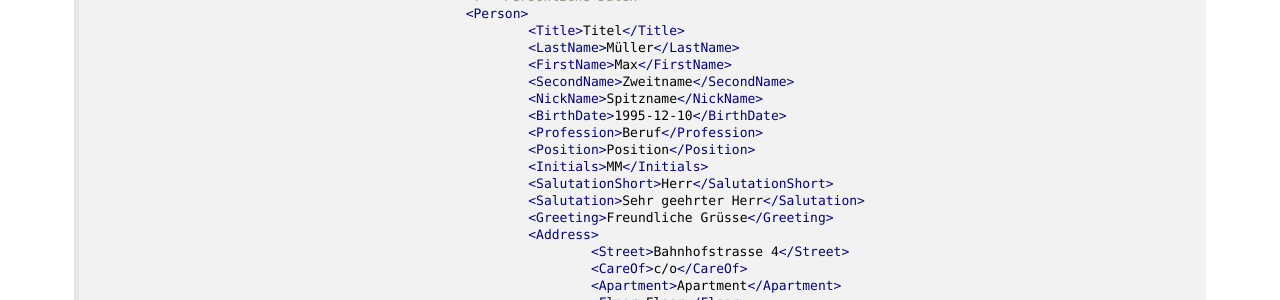
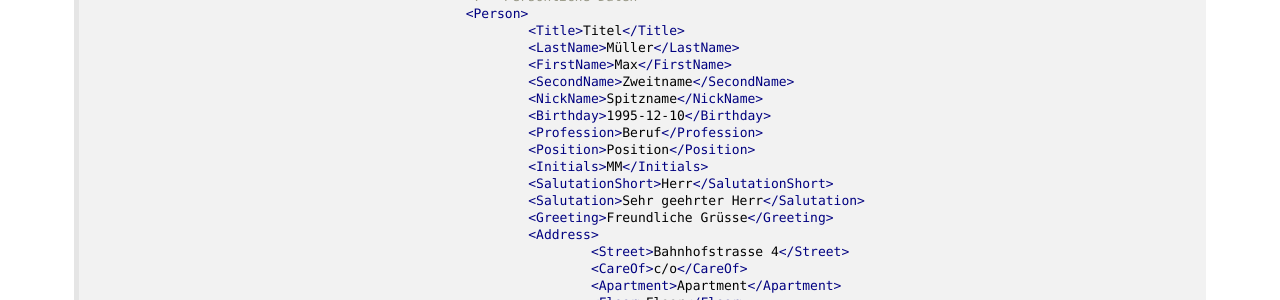
Before and after one commit to primesoft-group/oneoffixx-docs, a Jekyll site: the page built from _pages/connect/de/connect-functions-recipient.md, in a window 1280 px wide and 900 px high, scrolled down 1152 px. Shown: the part 152-452 px from the top of the window. Built offline with Jekyll 4.4.1, drawn with Linux system fonts in a browser that asks for light colours; nearby versions of some CDN libraries; some web fonts are replaced; some of the changed lines change nothing that is shown.

Commit message:
Update connect-functions-recipient.md

```diff
--- a/_pages/connect/de/connect-functions-recipient.md
+++ b/_pages/connect/de/connect-functions-recipient.md
@@ -64,7 +64,7 @@ Dem Addressprovider können ein oder mehrere Empfängerdaten übergeben werden.
     	        					<FirstName>Max</FirstName>
     	        					<SecondName>Zweitname</SecondName>
     	        					<NickName>Spitzname</NickName>
-    	        					<BirthDate>1995-12-10</BirthDate>
+    	        					<Birthday>1995-12-10</Birthday>
     	        					<Profession>Beruf</Profession>
     	        					<Position>Position</Position>
     	        					<Initials>MM</Initials>
```
